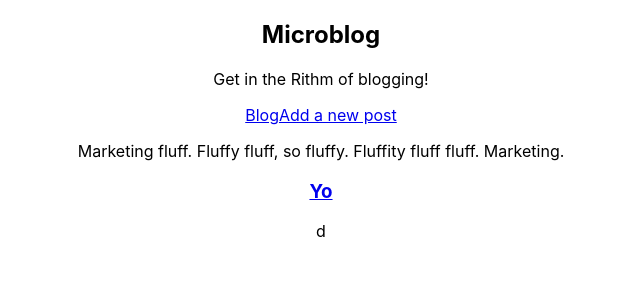
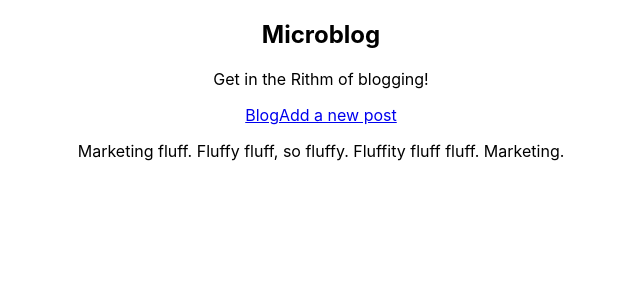
Before and after one commit to Cha0Ye/microblog, a React (Create React App) app: page / in a window 1280 px wide. Shown: the top 300 px of the page, without its empty margins (319-959 px from the left). Built offline with nearby package versions, Linux system fonts and the light colour scheme.

Commit message:
fix edit post bug

```diff
--- a/src/Post.js
+++ b/src/Post.js
@@ -42,11 +42,13 @@ class Post extends Component {
 
     render() {
         let display;
+
         const {title,
                description,
                body,
                id,
                comments } = this.props.post;
+
         const commentComponent = (
             <Comments
               postId={id}
@@ -65,6 +67,7 @@ class Post extends Component {
                 <button onClick={this.handleDelete}>Delete</button>
                 {commentComponent}
              </div>)
+
         } else {
             display =
             (<>
@@ -82,8 +85,9 @@ class Post extends Component {
 }
 
 function mapStateToProps(state, ownProps){
-    console.log('OMG HERE IS OUR POST DATA', ownProps, state.posts)
+    console.log('OWNNNPROPSSS', ownProps, "STATE.POSTSSS", state.posts)
     const post = state.posts.find(p => ownProps.id == p.id)
+    console.log('POSTTTTTTT', post)
     return { post };
 }
 
--- a/src/rootReducer.js
+++ b/src/rootReducer.js
@@ -9,15 +9,7 @@ import {
 } from './actionTypes';
 
 const INITIAL_STATE = {
-    posts: [
-        {
-            id: 17,
-            title: "Yo",
-            description: "d",
-            body: "bo",
-            comments: []
-        }
-    ],
+    posts: []
 };
 
 export default function rootReducer(state = INITIAL_STATE, action) {
@@ -37,12 +29,15 @@ export default function rootReducer(state = INITIAL_STATE, action) {
     else if (action.type === UPDATE_POST) {
         // payload: { postID, updatePost }
         console.log('In root reducer update post',  action.payload, state.posts)
+
         const updatedPosts = state.posts.map(
             p => p.id === action.payload.postID
-                ? p = action.payload.updatedPost
+                ? p = {...action.payload.updatedPost, id: p.id}
                 : p
         );
+
         console.log('updated post is', updatedPosts)
+
         return { posts: updatedPosts };
     }
 
```
Also changed, not shown: src/App.js (+2 -70 lines).
